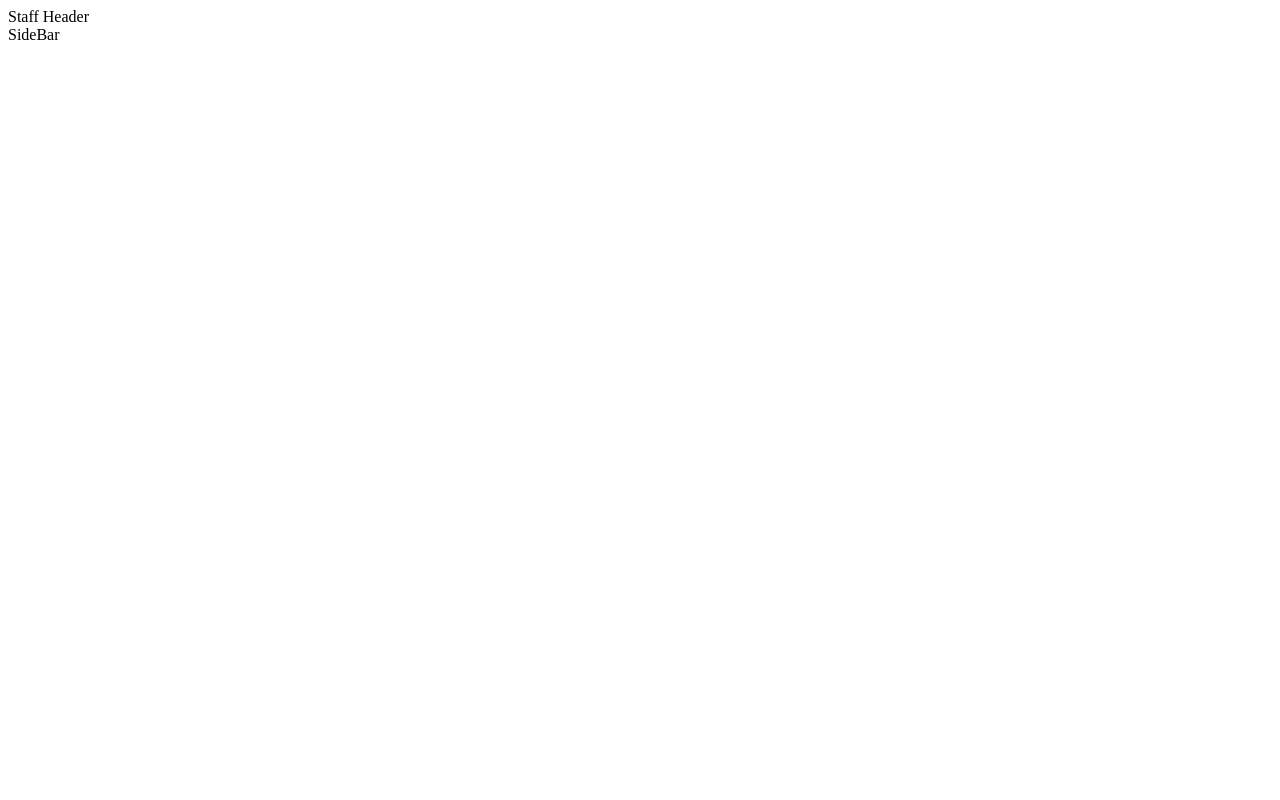
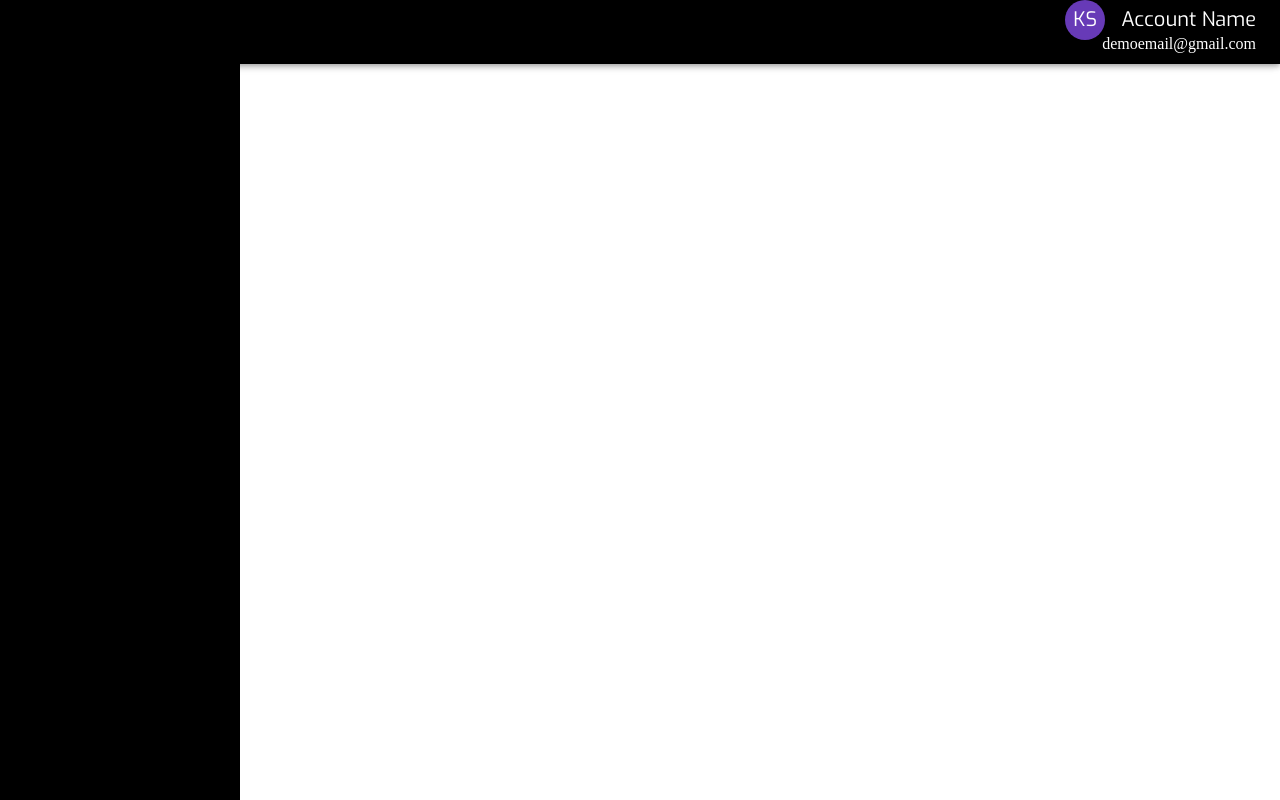
Before and after one commit to MrSurenK/Clubber, a React (Vite) app in the folder front-end/Clubber CRM/: page /user/staff in a window 1280 px wide. Built offline with nearby package versions, Linux system fonts and the light colour scheme.

Commit message:
Creating layout for app

```diff
--- a/front-end/Clubber CRM/src/App.jsx
+++ b/front-end/Clubber CRM/src/App.jsx
@@ -4,11 +4,11 @@
 import { BrowserRouter, Routes, Route } from "react-router-dom";
 import User from "./User";
 import StaffPortal from "./StaffComponents/StaffPortal";
-import StaffDashBoard from "./StaffComponents/StaffDashBoard";
+import StaffDashboard from "./StaffComponents/StaffDashboard";
 import MemberDisplay from "./StaffComponents/MemberDisplay";
 import StaffRevenue from "./StaffComponents/StaffRevenue";
 import StaffEmployee from "./StaffComponents/StaffEmployee";
-import CustomerDashBoard from "./CustomerPortal/CustomerDashBoard";
+import CustomerDashboard from "./CustomerPortal/CustomerDashboard";
 import CustomerPortal from "./CustomerPortal/CustomerPortal";
 import CmAccountMgmt from "./CustomerPortal/CmAccountMgmt";
 
@@ -21,11 +21,11 @@
           <Route path="/register" element={<SignUp />} />
           <Route path="/user" element={<User />}>
             <Route path="customer" element={<CustomerPortal />}>
-              <Route path="dashboard" element={<CustomerDashBoard />} />
+              <Route path="dashboard" element={<CustomerDashboard />} />
               <Route path="account" element={<CmAccountMgmt />} />
             </Route>
             <Route path="staff" element={<StaffPortal />}>
-              <Route path="dashboard" element={<StaffDashBoard />} />
+              <Route path="dashboard" element={<StaffDashboard />} />
               <Route path="members" element={<MemberDisplay />} />
               <Route path="revenue" element={<StaffRevenue />} />
               <Route path="employee" element={<StaffEmployee />} />
--- a/front-end/Clubber CRM/src/CustomerPortal/CustomerDashBoard.jsx
+++ b/front-end/Clubber CRM/src/CustomerPortal/CustomerDashboard.jsx
@@ -1,7 +1,7 @@
 import React from "react";
 
-const CustomerDashBoard = () => {
+const CustomerDashboard = () => {
   return <div>Customer Dashboard</div>;
 };
 
-export default CustomerDashBoard;
+export default CustomerDashboard;
--- a/front-end/Clubber CRM/src/CustomerPortal/CustomerPortal.jsx
+++ b/front-end/Clubber CRM/src/CustomerPortal/CustomerPortal.jsx
@@ -1,6 +1,6 @@
 import React from "react";
 import CustomerAccountMgmt from "./CmAccountMgmt";
-import CustomerDashBoard from "./CustomerDashBoard";
+import CustomerDashBoard from "./CustomerDashboard";
 
 const CustomerPortal = () => {
   return (
--- a/front-end/Clubber CRM/src/StaffComponents/StaffDashBoard.jsx
+++ b/front-end/Clubber CRM/src/StaffComponents/StaffDashboard.jsx
@@ -1,7 +1,7 @@
 import React from "react";
 
-const StaffDashBoard = () => {
+const StaffDashboard = () => {
   return <> Staff Dashboard</>;
 };
 
-export default StaffDashBoard;
+export default StaffDashboard;
--- a/front-end/Clubber CRM/src/StaffComponents/StaffHeader.jsx
+++ /dev/null
@@ -1,7 +0,0 @@
-import React from "react";
-
-const StaffHeader = () => {
-  return <div>Staff Header</div>;
-};
-
-export default StaffHeader;
--- /dev/null
+++ b/front-end/Clubber CRM/src/StaffComponents/StaffLayout.jsx
@@ -0,0 +1,76 @@
+import React from "react";
+import Box from "@mui/material/Box";
+import Drawer from "@mui/material/Drawer";
+import CssBaseline from "@mui/material/CssBaseline";
+import AppBar from "@mui/material/AppBar";
+import ToolBar from "@mui/material/Toolbar";
+import List from "@mui/material/List";
+import Typography from "@mui/material/Typography";
+import { createTheme, ThemeProvider } from "@mui/material/styles";
+import Avatar from "@mui/material/Avatar";
+import Stack from "@mui/material/Stack";
+import { deepPurple } from "@mui/material/colors";
+const StaffHeader = () => {
+  const drawerWidth = 240;
+
+  const LayoutTheme = createTheme({
+    typography: {
+      fontFamily: "Exo,Roboto",
+    },
+  });
+
+  return (
+    <ThemeProvider theme={LayoutTheme}>
+      <Box sx={{ display: "flex" }}>
+        <CssBaseline />
+        <AppBar
+          position="fixed"
+          sx={{
+            display: "flex",
+            alignItems: "flex-end",
+            width: `calc(100% -${drawerWidth}px)`,
+            ml: `${drawerWidth}px`,
+            bgcolor: "#000000",
+          }}
+        >
+          <ToolBar sx={{ disaply: "flex", flexDirection: "column" }}>
+            <Stack direction="row" spacing={2} alignItems={"center"}>
+              <Avatar sx={{ bgcolor: deepPurple[500] }}>KS</Avatar>
+
+              <Typography variant="h6" wrap component="div">
+                Account Name
+              </Typography>
+            </Stack>
+
+            <Typography
+              variant="h8"
+              wrap
+              component="div"
+              alignSelf={"flex-end"}
+              marginTop={-1}
+            >
+              demoemail@gmail.com
+            </Typography>
+          </ToolBar>
+        </AppBar>
+        <Drawer
+          sx={{
+            width: drawerWidth,
+            flexShrink: 0,
+            "& .MuiDrawer-paper": {
+              width: drawerWidth,
+              boxSizing: "border-box",
+              bgcolor: "#000000",
+            },
+          }}
+          variant="permanent"
+          anchor="left"
+        >
+          <ToolBar />
+        </Drawer>
+      </Box>
+    </ThemeProvider>
+  );
+};
+
+export default StaffHeader;
--- a/front-end/Clubber CRM/src/StaffComponents/StaffPortal.jsx
+++ b/front-end/Clubber CRM/src/StaffComponents/StaffPortal.jsx
@@ -1,13 +1,11 @@
 import React from "react";
-import StaffHeader from "./StaffHeader";
+import StaffLayout from "./StaffLayout";
 import { Outlet } from "react-router-dom";
-import StaffSideBar from "./StaffSideBar";
 
 const StaffPortal = () => {
   return (
     <>
-      <StaffHeader></StaffHeader>
-      <StaffSideBar></StaffSideBar>
+      <StaffLayout></StaffLayout>
       <Outlet />
     </>
   );
--- a/front-end/Clubber CRM/src/StaffComponents/StaffSideBar.jsx
+++ /dev/null
@@ -1,7 +0,0 @@
-import React from "react";
-
-const StaffSideBar = () => {
-  return <div>SideBar</div>;
-};
-
-export default StaffSideBar;
```
